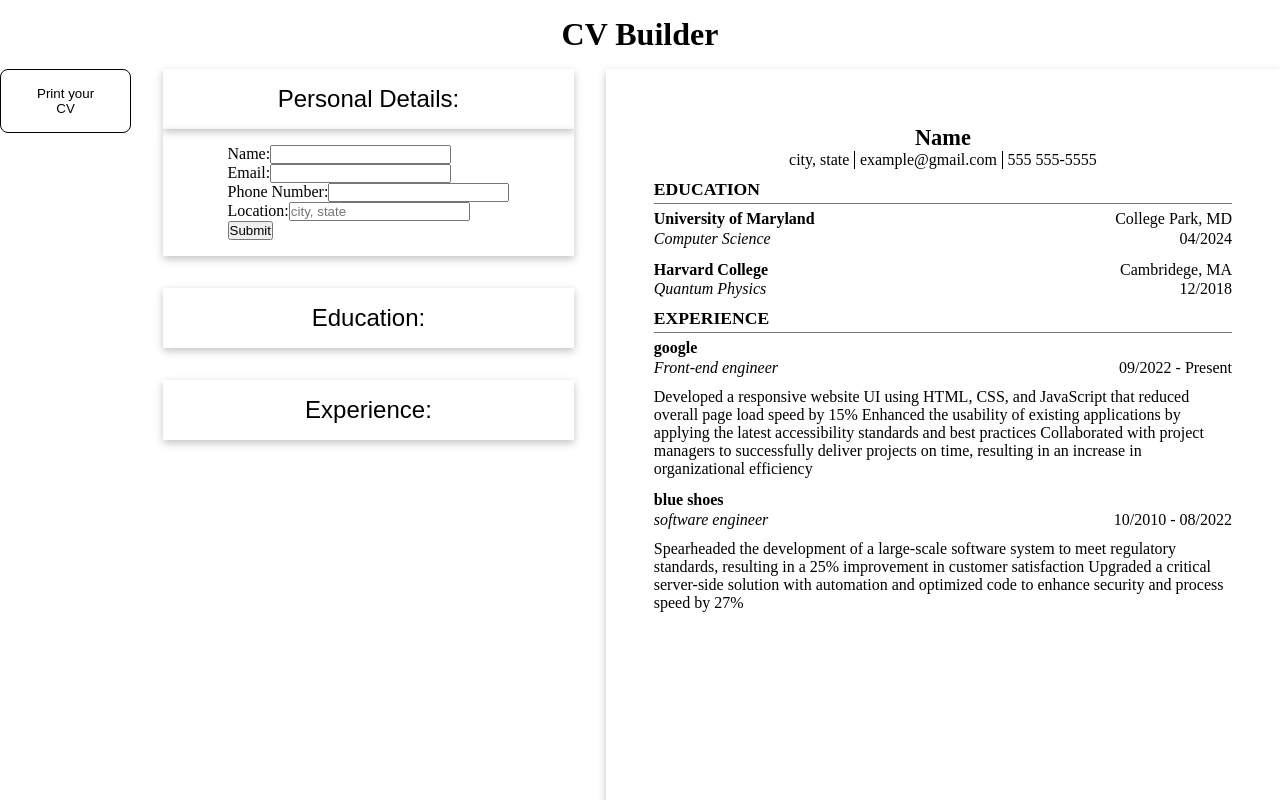
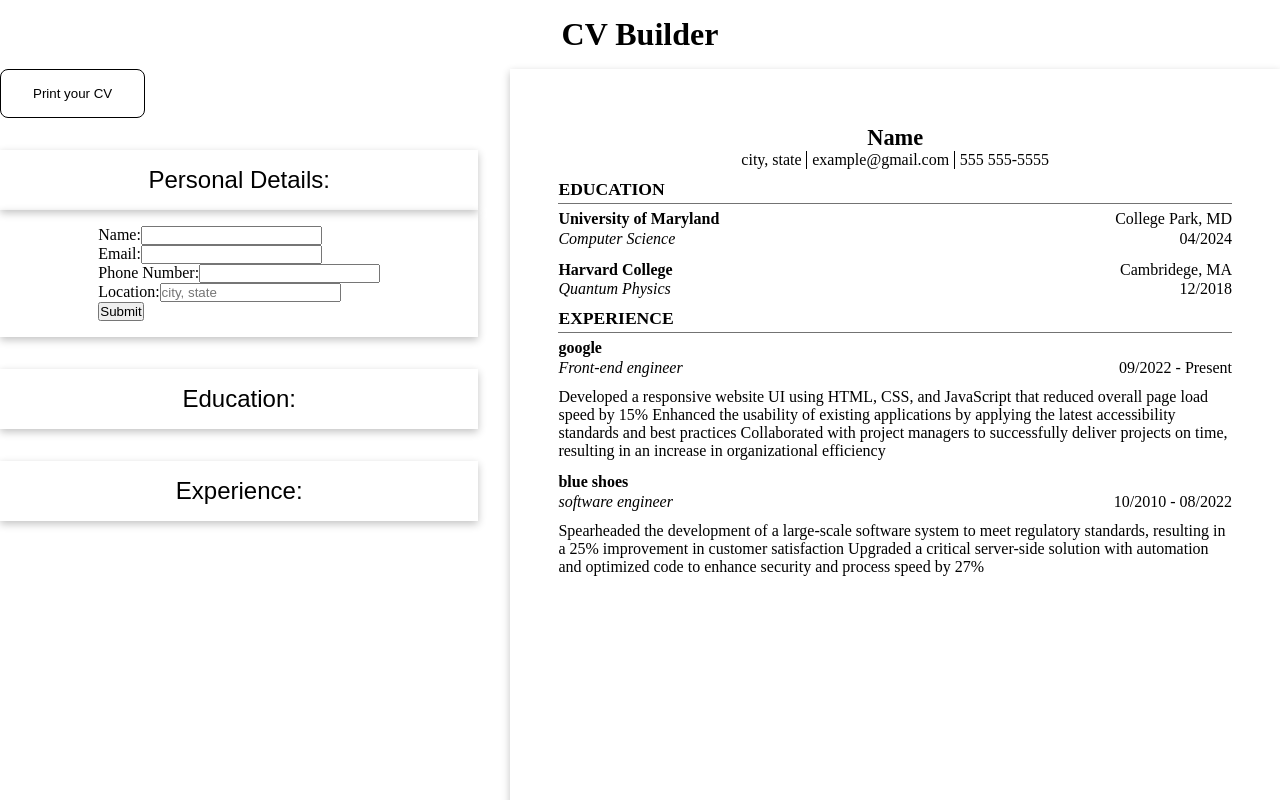
Before and after one commit to MahmoudTalass/cv-application, a React (Vite) app: page / in a window 1280 px wide. Shown: the top 800 px of the page. Built offline with nearby package versions, Linux system fonts and the light colour scheme.

Commit message:
Move print btn to be within the forms container for styling purposes

```diff
--- a/src/App.jsx
+++ b/src/App.jsx
@@ -95,17 +95,10 @@ export default function App() {
       );
    }
 
-   function print() {
-      window.print();
-   }
-
    return (
       <div className="page-container">
          <Header />
          <main className="main-content">
-            <button onClick={print} className="print-cv-btn">
-               Print your CV
-            </button>
             <ResumeForms
                handlePersonalData={handlePersonalData}
                handleEducationData={handleEducationData}
--- a/src/components/formComponents/ResumeForms.jsx
+++ b/src/components/formComponents/ResumeForms.jsx
@@ -31,8 +31,15 @@ export default function ResumeForms({
       });
    }
 
+   function print() {
+      window.print();
+   }
+
    return (
       <section className="forms-container">
+         <button onClick={print} className="print-cv-btn">
+            Print your CV
+         </button>
          <div className="form-section-container">
             <button
                className="display-current-data-btn"
```
